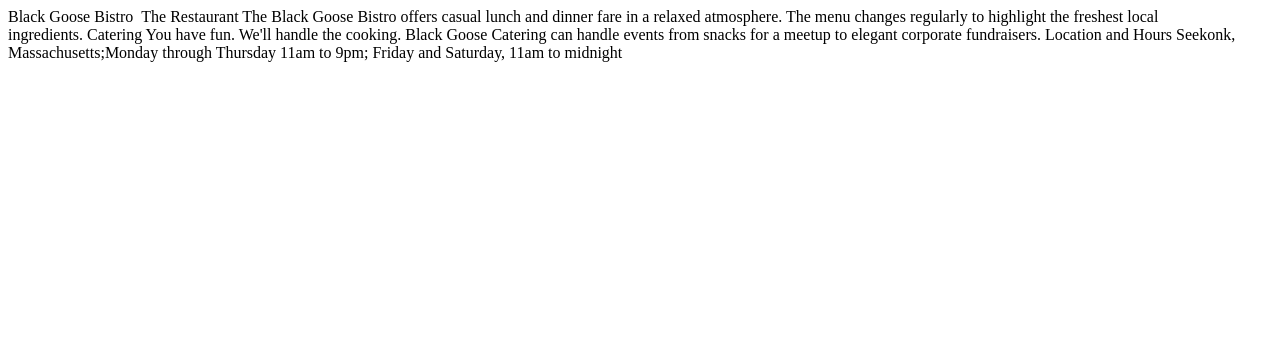
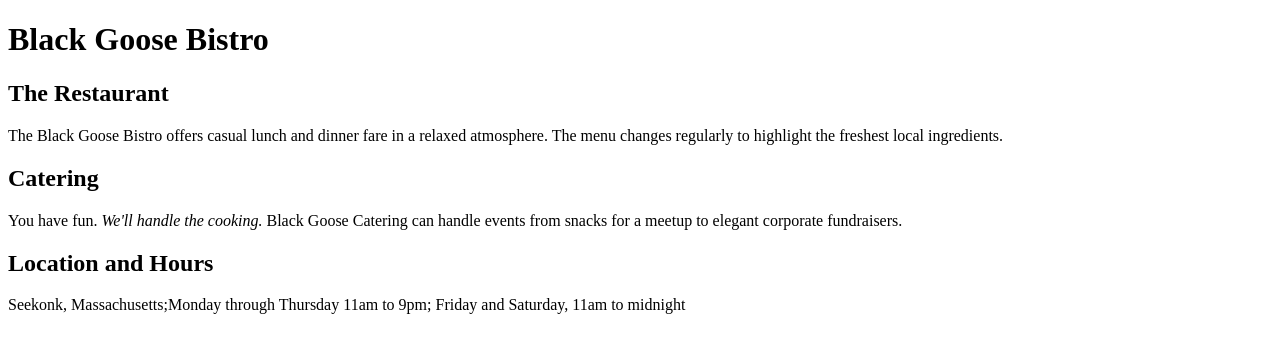
Before and after one commit to wdavjr/learning-web-design, a plain HTML site: page bistro/index.html in a window 1280 px wide. Drawn offline with Linux system fonts and the light colour scheme.

Commit message:
Created the first html page

```diff
--- a/bistro/index.html
+++ b/bistro/index.html
@@ -1,10 +1,30 @@
 <!DOCTYPE html>
 <html>
-    <head>
-        <meta charset="utf-8">
-        <title>Black Goose Bistro</title>
-    </head>
-    <body>
-        Black Goose Bistro  The Restaurant The Black Goose Bistro offers casual lunch and dinner fare in a relaxed atmosphere. The menu changes regularly to highlight the freshest local ingredients. Catering You have fun. We'll handle the cooking. Black Goose Catering can handle events from snacks for a meetup to elegant corporate fundraisers. Location and Hours Seekonk, Massachusetts;Monday through Thursday 11am to 9pm; Friday and Saturday, 11am to midnight
-    </body>
+  <head>
+    <meta charset="utf-8" />
+    <title>Black Goose Bistro</title>
+  </head>
+  <body>
+    <h1>Black Goose Bistro</h1>
+
+    <h2>The Restaurant</h2>
+
+    <p>
+      The Black Goose Bistro offers casual lunch and dinner fare in a relaxed
+      atmosphere. The menu changes regularly to highlight the freshest local
+      ingredients.
+    </p>
+
+    <h2>Catering</h2>
+
+    <p>
+      You have fun. <em>We'll handle the cooking.</em> Black Goose Catering can
+      handle events from snacks for a meetup to elegant corporate fundraisers.
+    </p>
+
+    <h2>Location and Hours</h2>
+
+    Seekonk, Massachusetts;Monday through Thursday 11am to 9pm; Friday and
+    Saturday, 11am to midnight
+  </body>
 </html>
```
